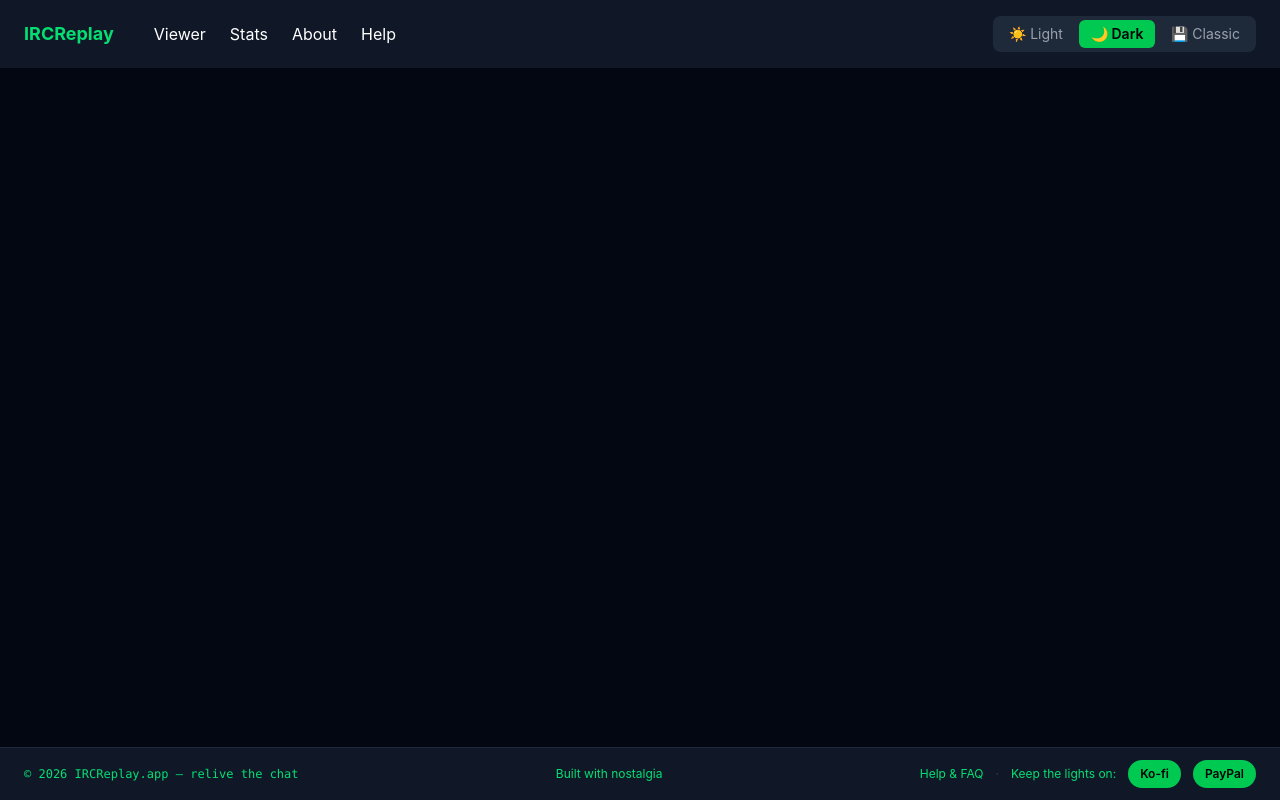
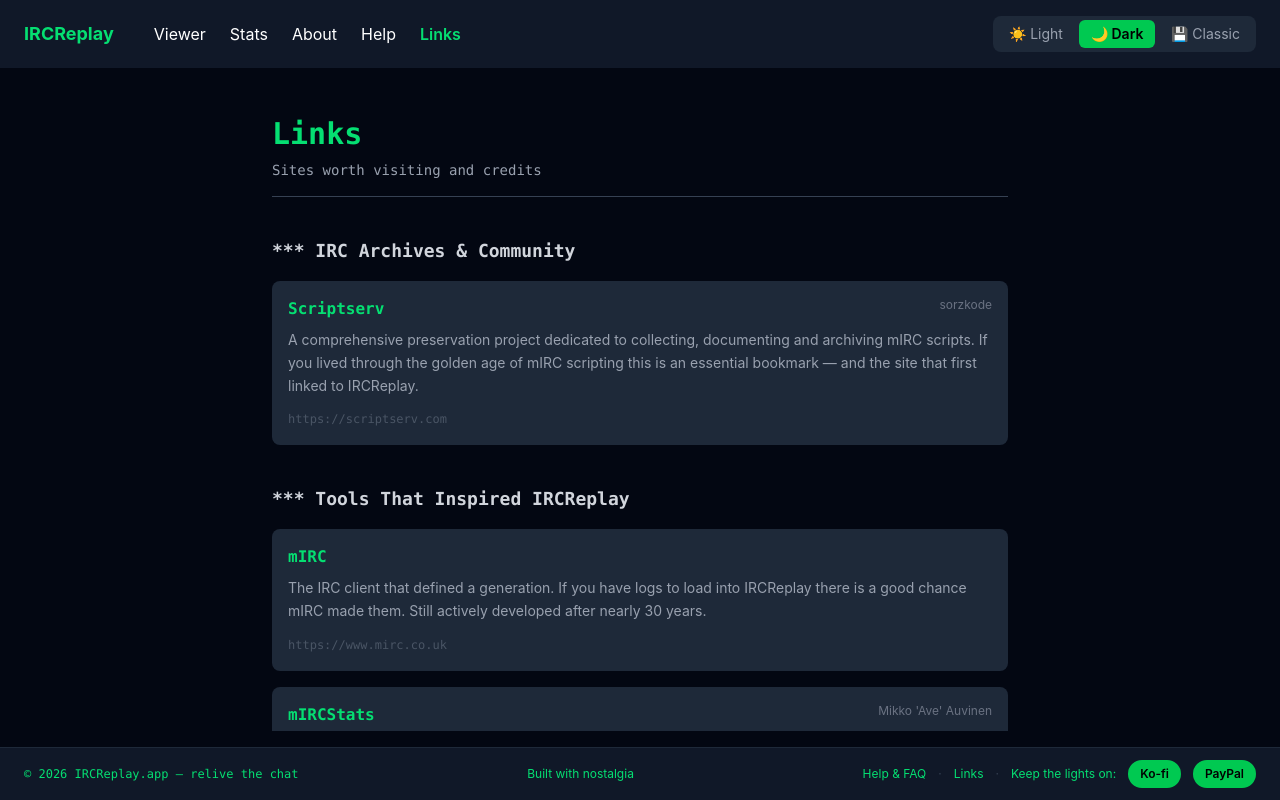
Before and after one commit to LFFPicard/ircreplay, a React (Vite) app: page /links in a window 1280 px wide. Built offline with nearby package versions, Linux system fonts and the light colour scheme.

Commit message:
Links page - Scriptserv, mIRC, mIRCStats, credits

```diff
--- a/src/App.jsx
+++ b/src/App.jsx
@@ -8,6 +8,7 @@
 import Stats from './pages/Stats'
 import About from './pages/About'
 import Help from './pages/Help'
+import Links from './pages/Links'
 
 function AppRoutes() {
   return (
@@ -16,6 +17,7 @@
       <Route path="/stats" element={<Stats />} />
       <Route path="/about" element={<About />} />
       <Route path="/help" element={<Help />} />
+      <Route path="/links" element={<Links />} />
     </Routes>
   )
 }
--- a/src/components/ClassicChrome.jsx
+++ b/src/components/ClassicChrome.jsx
@@ -92,6 +92,7 @@
     { label: 'Stats',  path: '/stats' },
     { label: 'About',  path: '/about' },
     { label: 'Help',   path: '/help'  },
+    { label: 'Links', path: '/links' },
   ]
 const themes = [
     { id: 'light',   label: '☀' },
--- a/src/components/Footer.jsx
+++ b/src/components/Footer.jsx
@@ -5,6 +5,8 @@
       <p className="text-green-400 text-xs hidden md:block">Built with nostalgia</p>
       <div className="flex items-center gap-3">
         <a href="/help" className="text-green-400 text-xs hover:text-green-300 transition-colors">Help &amp; FAQ</a>
+        <span className="text-gray-700 text-xs">&middot;</span>
+        <a href="/links" className="text-green-400 text-xs hover:text-green-300 transition-colors">Links</a>
         <span className="text-gray-700 text-xs">&middot;</span>
         <span className="text-green-400 text-xs hidden sm:block">Keep the lights on:</span>
         <a href="https://ko-fi.com/baggins83" target="_blank" rel="noopener noreferrer" className="hover:opacity-90 bg-green-500 text-black text-xs font-semibold px-3 py-1.5 rounded-full transition-opacity">Ko-fi</a>
--- a/src/components/Nav.jsx
+++ b/src/components/Nav.jsx
@@ -58,6 +58,9 @@
       </NavLink>
       <NavLink to="/help" className={({ isActive }) => isActive ? 'text-green-400 font-semibold' : 'hover:text-green-400'}>
         Help
+      </NavLink>
+      <NavLink to="/links" className={({ isActive }) => isActive ? 'text-green-400 font-semibold' : 'hover:text-green-400'}>
+        Links
       </NavLink>
 
       <div className="ml-auto flex items-center gap-3">
--- /dev/null
+++ b/src/pages/Links.jsx
@@ -0,0 +1,117 @@
+function Links() {
+  const sections = [
+    {
+      heading: '*** IRC Archives & Community',
+      links: [
+        {
+          name: 'Scriptserv',
+          url: 'https://scriptserv.com',
+          author: 'sorzkode',
+          authorUrl: 'https://github.com/sorzkode',
+          desc: 'A comprehensive preservation project dedicated to collecting, documenting and archiving mIRC scripts. If you lived through the golden age of mIRC scripting this is an essential bookmark — and the site that first linked to IRCReplay.',
+        },
+      ],
+    },
+    {
+      heading: '*** Tools That Inspired IRCReplay',
+      links: [
+        {
+          name: 'mIRC',
+          url: 'https://www.mirc.co.uk',
+          author: null,
+          authorUrl: null,
+          desc: 'The IRC client that defined a generation. If you have logs to load into IRCReplay there is a good chance mIRC made them. Still actively developed after nearly 30 years.',
+        },
+        {
+          name: 'mIRCStats',
+          url: 'https://storage.googleapis.com/mircstats/index.html',
+          author: "Mikko 'Ave' Auvinen",
+          authorUrl: null,
+          desc: 'The original IRC channel stats generator that IRCReplay was directly inspired by. Discontinued and Windows-only but Ave generously released it with a full open license. If you used IRC in the early 2000s you almost certainly ran mIRCStats.',
+        },
+      ],
+    },
+    {
+      heading: '*** Built By',
+      links: [
+        {
+          name: 'Gary Thwaites',
+          url: 'https://garythwaites.com',
+          author: null,
+          authorUrl: null,
+          desc: 'IRCReplay was designed and built by Gary — a ramp operative by day, developer and creative by night, based in the South of England. Grew up in the IRC era starting with Planetarion and never quite got over it. Also working on a TV script, a Unity bike courier game called Messenger, and a fantasy short story collection.',
+        },
+        {
+          name: 'Claude by Anthropic',
+          url: 'https://claude.ai',
+          author: 'Anthropic',
+          authorUrl: 'https://anthropic.com',
+          desc: "IRCReplay was built collaboratively with Claude — Anthropic's AI assistant. Every component, parser, worker and theme was written through a genuine back-and-forth process. Gary brought the ideas, the IRC knowledge, the real-world testing, and the judgment calls. Claude brought the code. It was a proper team effort.",
+        },
+      ],
+    },
+  ]
+
+  return (
+    <div className="h-full overflow-y-auto">
+      <div className="max-w-3xl mx-auto px-4 py-8 space-y-10">
+
+        <div className="space-y-2">
+          <h1 className="text-3xl font-bold text-green-400 font-mono">Links</h1>
+          <p className="text-gray-400 font-mono text-sm">Sites worth visiting and credits</p>
+          <div className="h-px bg-gray-700 mt-4" />
+        </div>
+
+        {sections.map((section) => (
+          <section key={section.heading} className="space-y-4">
+            <h2 className="text-gray-300 font-semibold text-lg font-mono">{section.heading}</h2>
+            <div className="space-y-4">
+              {section.links.map((link) => (
+                <div key={link.name} className="bg-gray-800 rounded-lg p-4 space-y-2">
+                  <div className="flex items-start justify-between gap-4 flex-wrap">
+                    <a href={link.url} target="_blank" rel="noopener noreferrer" className="text-green-400 hover:text-green-300 font-semibold font-mono transition-colors">
+                      {link.name}
+                    </a>
+                    {link.author && (
+                      link.authorUrl
+                        ? <a href={link.authorUrl} target="_blank" rel="noopener noreferrer" className="text-gray-500 text-xs hover:text-gray-400 transition-colors">{link.author}</a>
+                        : <span className="text-gray-500 text-xs">{link.author}</span>
+                    )}
+                  </div>
+                  <p className="text-gray-400 text-sm leading-relaxed">{link.desc}</p>
+                  <a href={link.url} target="_blank" rel="noopener noreferrer" className="text-gray-600 text-xs hover:text-gray-500 transition-colors font-mono">{link.url}</a>
+                </div>
+              ))}
+            </div>
+          </section>
+        ))}
+
+        <div className="flex items-center gap-3">
+          <div className="h-px flex-1 bg-gray-700" />
+          <span className="text-gray-600 font-mono text-xs">*** links updated</span>
+          <div className="h-px flex-1 bg-gray-700" />
+        </div>
+
+        <div className="bg-gray-800 rounded-lg p-4">
+          <p className="text-gray-400 text-sm leading-relaxed">
+            Know a site that belongs here? Running an IRC archive or preservation project?
+            Get in touch at{' '}
+            <a href="mailto:help@ircreplay.app" className="text-green-400 hover:text-green-300 transition-colors">
+              help@ircreplay.app
+            </a>
+            {' '}and we will take a look.
+          </p>
+        </div>
+
+        <div className="border-t border-gray-700 pt-6">
+          <p className="text-gray-600 font-mono text-xs text-center">
+            &copy; 2026 IRCReplay.app &mdash; Built with nostalgia somewhere in the South of England
+          </p>
+        </div>
+
+      </div>
+    </div>
+  )
+}
+
+export default Links
```
